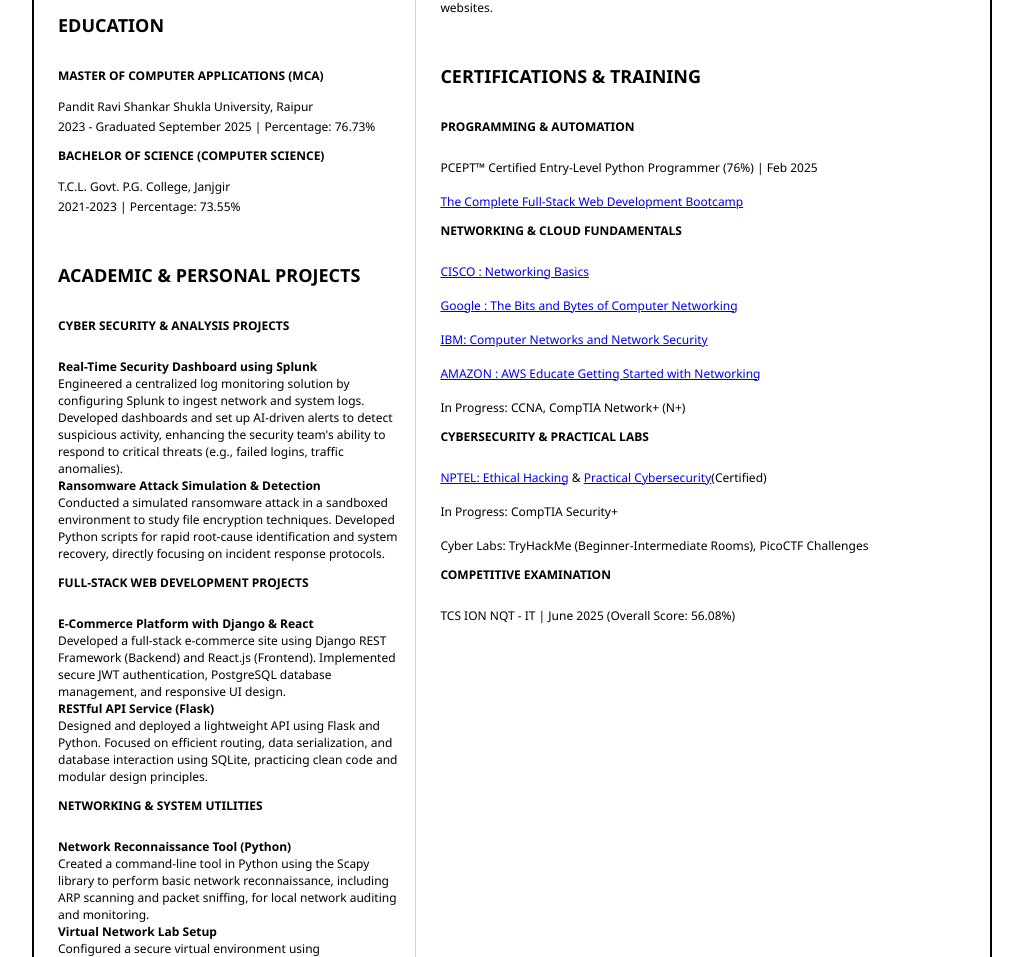
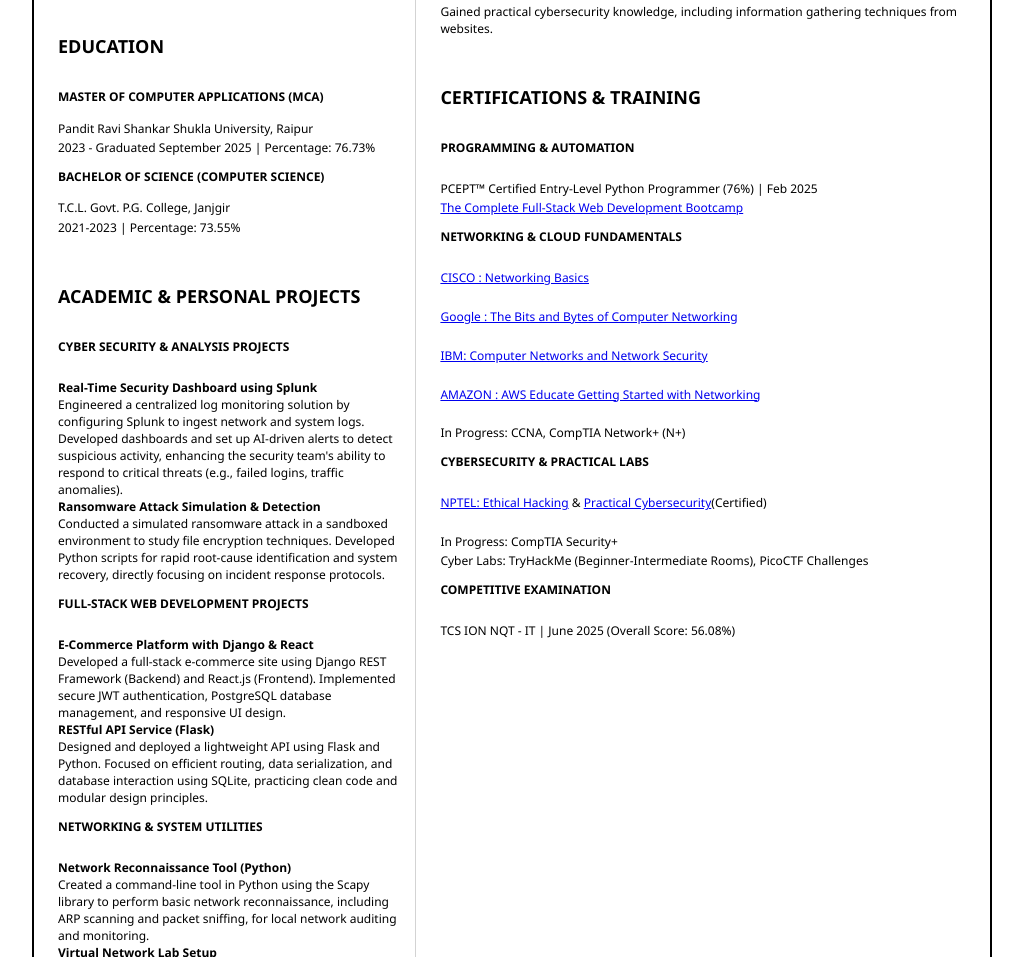
Before and after one commit to kamleshsande85/Resume2025, a plain HTML site: page index.html in a window 1280 px wide. Shown: the part 963-1920 px from the top of the page, without its empty margins (128-1151 px from the left). Drawn offline with Linux system fonts and the light colour scheme.

Commit message:
Update index.html

```diff
--- a/index.html
+++ b/index.html
@@ -38,7 +38,9 @@
 <body>
     <header class="header">
         <h1>Kamlesh Kumar</h1>
+        <hr>
         <p>Networking Enthusiast, SOC Analyst & Full-Stack Web Developer</p>
+        <hr>
     </header>
     <main>
         <div id="mainLeft">
@@ -144,26 +146,26 @@
                 <h2>CERTIFICATIONS & TRAINING</h2>
                 <h3>Programming & Automation</h3>
                 <ul class="skill">
-                   <li>PCEPT™ Certified Entry-Level Python Programmer (76%) | Feb 2025</li>
-              <li><a href="https://www.udemy.com/certificate/UC-feea493c-9830-43b2-ae08-561cd84e11d7/" target="_blank" rel="noopener noreferrer">The Complete Full-Stack Web Development Bootcamp</a></li>
+                   <p>PCEPT™ Certified Entry-Level Python Programmer (76%) | Feb 2025</>
+              <p><a href="https://www.udemy.com/certificate/UC-feea493c-9830-43b2-ae08-561cd84e11d7/" target="_blank" rel="noopener noreferrer">The Complete Full-Stack Web Development Bootcamp</a></p>
                 </ul>
                 <h3>Networking & Cloud Fundamentals</h3>
                 <ul class="skill">
-                     <li><a href="https://www.credly.com/badges/d9f24688-eb14-4558-a0a7-0d17b1fac408/linked_in_profile" target="_blank" rel="noopener noreferrer">CISCO : Networking Basics</a></li>
-              <li><a href="https://www.coursera.org/account/accomplishments/records/6D5UJSL8DXZP" target="_blank" rel="noopener noreferrer">Google : The Bits and Bytes of Computer Networking</a></li>
-              <li><a href="https://www.coursera.org/account/accomplishments/verify/JNV81QEDQTRB" target="_blank" rel="noopener noreferrer">IBM: Computer Networks and Network Security</a></li>
-              <li><a href="https://www.credly.com/badges/6f9803e8-fff0-4ea2-b81c-fa857ee6497f/linked_in_profile" target="_blank" rel="noopener noreferrer">AMAZON : AWS Educate Getting Started with Networking</a></li>
-              <li>In Progress: CCNA, CompTIA Network+ (N+)</li>
+                     <p><a href="https://www.credly.com/badges/d9f24688-eb14-4558-a0a7-0d17b1fac408/linked_in_profile" target="_blank" rel="noopener noreferrer">CISCO : Networking Basics</a></p>
+              <p><a href="https://www.coursera.org/account/accomplishments/records/6D5UJSL8DXZP" target="_blank" rel="noopener noreferrer">Google : The Bits and Bytes of Computer Networking</a></p>
+              <p><a href="https://www.coursera.org/account/accomplishments/verify/JNV81QEDQTRB" target="_blank" rel="noopener noreferrer">IBM: Computer Networks and Network Security</a></p>
+              <p><a href="https://www.credly.com/badges/6f9803e8-fff0-4ea2-b81c-fa857ee6497f/linked_in_profile" target="_blank" rel="noopener noreferrer">AMAZON : AWS Educate Getting Started with Networking</a></p>
+              <p>In Progress: CCNA, CompTIA Network+ (N+)</p>
                 </ul>
                 <h3>Cybersecurity & Practical Labs</h3>
                 <ul class="skill">
-                     <li><a href="https://drive.google.com/file/d/12IBAIwD265Mc-WWesn3wNKuZ5ugIymGr/view?usp=drive_link" target="_blank" rel="noopener noreferrer">NPTEL: Ethical Hacking</a> & <a href="https://drive.google.com/file/d/1MxZqHEG4mDH_-DZZJ4GvbBWer9kVEzjK/view?usp=drive_link" target="_blank" rel="noopener noreferrer">Practical Cybersecurity</a>(Certified)</li>
-              <li>In Progress: CompTIA Security+</li>
-              <li>Cyber Labs: TryHackMe (Beginner-Intermediate Rooms), PicoCTF Challenges</li>
+                     <p><a href="https://drive.google.com/file/d/12IBAIwD265Mc-WWesn3wNKuZ5ugIymGr/view?usp=drive_link" target="_blank" rel="noopener noreferrer">NPTEL: Ethical Hacking</a> & <a href="https://drive.google.com/file/d/1MxZqHEG4mDH_-DZZJ4GvbBWer9kVEzjK/view?usp=drive_link" target="_blank" rel="noopener noreferrer">Practical Cybersecurity</a>(Certified)</p>
+              <p>In Progress: CompTIA Security+</li>
+              <p>Cyber Labs: TryHackMe (Beginner-Intermediate Rooms), PicoCTF Challenges</p>
                 </ul>
                 <h3>Competitive Examination</h3>
                 <ul class="skill">
-                    <li>TCS ION NQT - IT | June 2025 (Overall Score: 56.08%)</li>
+                    <p>TCS ION NQT - IT | June 2025 (Overall Score: 56.08%)</p>
                 </ul>
             </section>
         </div>
```
